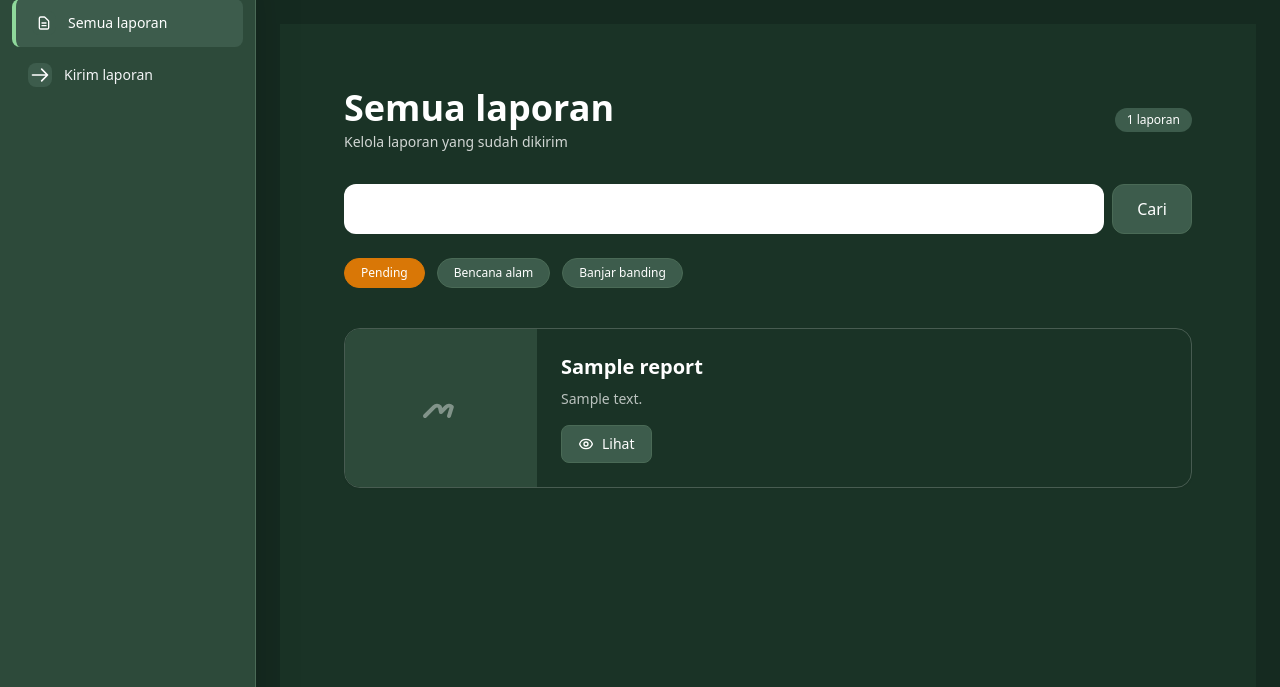
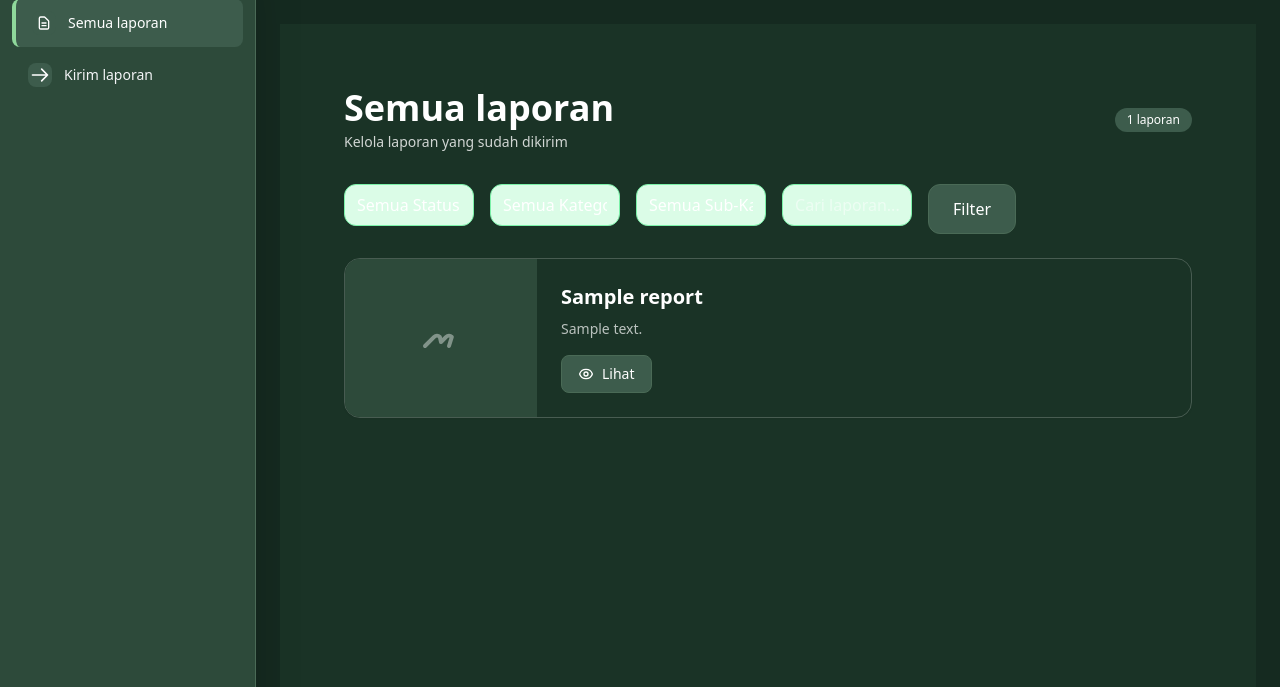
Before and after one commit to Arfan9swn/sapa-trantib, a Laravel app: page /reports in a window 1280 px wide. Shown: the part 65-752 px from the top of the page. Run offline with Laravel 12, Linux system fonts and the light colour scheme; tables that the repository leaves empty hold one stand-in row (values such as "Sample post"); style sheets or scripts are compiled from the project's sources; parts of the project's set-up code (start-up, migrations or seed data) failed here and were passed over.

Commit message:
feat: Functioning filters for index report

```diff
--- a/resources/views/reports/report-index.blade.php
+++ b/resources/views/reports/report-index.blade.php
@@ -19,23 +19,67 @@
                 </span>
             </div>
 
-            <!-- Search Bar -->
-            <div class="flex gap-2 mb-6">
-                <div class="flex-1 relative">
-                    <input type="text" placeholder="Cari laporan anda..." class="w-full pl-10 pr-10 py-3 rounded-xl bg-white border border-white/30 text-white placeholder-white/50 focus:outline-none focus:ring-2 focus:ring-emerald-400 transition-all">
-                    <div class="absolute left-3 top-1/2 -translate-y-1/2 text-white/60">
-                        <svg class="w-4 h-4" fill="none" stroke="currentColor" viewBox="0 0 24 24"><path stroke-linecap="round" stroke-linejoin="round" stroke-width="2" d="M21 21l-6-6m2-5a7 7 0 11-14 0 7 7 0 0114 0z"></path></svg>
-                    </div>
+            <!-- Filter Form -->
+            <form method="GET" class="flex flex-row sm:flex-row gap-4 mb-6 max-w-2xl">
+                <div class="flex-1 sm:flex-1">
+                    <select name="status" class="block w-full rounded-xl border border-green-300 bg-green-100 px-3 py-2 text-white focus:outline-none focus:ring-2 focus:ring-emerald-400 transition-all appearance-none">
+                        <option value="" {{ $request->status == '' ? 'selected' : '' }}>Semua Status</option>
+                        <option value="pending" {{ $request->status == 'pending' ? 'selected' : '' }}>Pending</option>
+                        <option value="denied" {{ $request->status == 'denied' ? 'selected' : '' }}>Ditolak</option>
+                        <option value="complete" {{ $request->status == 'complete' ? 'selected' : '' }}>Selesai</option>
+                    </select>
                 </div>
-                <button class="bg-[#3d5c4c] hover:bg-[#4a6a56] text-white px-6 py-3 rounded-xl font-medium transition-colors border border-[#4a6a56]">Cari</button>
-            </div>
+                <div class="flex-1 sm:flex-1">
+                    <select name="category_id" class="block w-full rounded-xl border border-green-300 bg-green-100 px-3 py-2 text-white focus:outline-none focus:ring-2 focus:ring-emerald-400 transition-all appearance-none" on="change-category">
+                        <option value="" {{ $request->category_id == '' ? 'selected' : '' }}>Semua Kategori</option>
+                        @foreach($categories as $cat)
+                        <option value="{{ $cat->category_id }}" {{ $request->category_id == $cat->category_id ? 'selected' : '' }}>{{ $cat->name }}</option>
+                        @endforeach
+                    </select>
+                </div>
+                <div class="flex-1 sm:flex-1">
+                    <select name="sub_category_id" class="block w-full rounded-xl border border-green-300 bg-green-100 px-3 py-2 text-white focus:outline-none focus:ring-2 focus:ring-emerald-400 transition-all appearance-none" id="subCategoryFilter">
+                        <option value="" {{ $request->sub_category_id == '' ? 'selected' : '' }}>Semua Sub-Kategori</option>
+                        @foreach($subCategories as $sc)
+                        <option value="{{ $sc->sub_category_id }}" {{ $request->sub_category_id == $sc->sub_category_id ? 'selected' : '' }}>{{ $sc->name }}</option>
+                        @endforeach
+                    </select>
+                </div>
+                <div class="flex-1 sm:flex-1">
+                    <input type="text" name="search" placeholder="Cari laporan..." class="block w-full rounded-xl border border-green-300 bg-green-100 px-3 py-2 text-white focus:outline-none focus:ring-2 focus:ring-emerald-400 transition-all appearance-none" value="{{ $request->search ?? '' }}">
+                </div>
+                <button type="submit" class="bg-[#3d5c4c] hover:bg-[#4a6a56] text-white px-6 py-3 rounded-xl font-medium transition-colors border border-[#4a6a56]">Filter</button>
+            </form>
 
-            <!-- Filter Pills -->
-            <div class="flex gap-3 mb-8 overflow-x-auto pb-2">
-                <span class="bg-[#d97706] text-white px-4 py-1.5 rounded-full text-xs font-medium whitespace-nowrap border border-[#d97706]">Pending</span>
-                <span class="bg-[#3d5c4c] text-white px-4 py-1.5 rounded-full text-xs font-medium whitespace-nowrap border border-[#4a6a56]">Bencana alam</span>
-                <span class="bg-[#3d5c4c] text-white px-4 py-1.5 rounded-full text-xs font-medium whitespace-nowrap border border-[#4a6a56]">Banjar banding</span>
-            </div>
+            <!-- Subcategory AJAX script -->
+            <script>
+            function loadSubCategories(categoryId) {
+                axios.get('/api/subcategories', { params: { category_id: categoryId } })
+                    .then(response => {
+                        const subCategoryFilter = document.getElementById('subCategoryFilter');
+                        subCategoryFilter.innerHTML = '<option value="">Semua Sub-Kategori</option>';
+                        response.data.forEach(subCat => {
+                            const option = document.createElement('option');
+                            option.value = subCat.sub_category_id;
+                            option.text = subCat.name;
+                            subCategoryFilter.appendChild(option);
+                        });
+                    })
+                    .catch(error => {
+                        console.error('Error loading subcategories:', error);
+                    });
+            }
+
+            // Handle category change
+            const categorySelect = document.querySelector('select[name="category_id"]');
+            categorySelect.addEventListener('change', function() {
+                const categoryId = this.value;
+                loadSubCategories(categoryId);
+            });
+            </script>
+
+            <!-- Reports Grid -->
+            <div class="space-y-4">
 
             <!-- Reports Grid -->
             <div class="space-y-4">
--- a/routes/web.php
+++ b/routes/web.php
@@ -174,10 +174,35 @@ Route::get('/categories/{category}/edit', function ($category) {
 // ---------------------------------------------------------------------------
 // Reports (reps)
 // ---------------------------------------------------------------------------
-Route::get('/reports', function () {
-    $reports = Reps::with('category', 'subCategory', 'comments', 'media')
-        ->latest()->get();
-    return view('reports.report-index', compact('reports'));
+Route::get('/reports', function (Request $request) {
+    $query = Reps::with(['category', 'subCategory', 'media']);
+
+    // State filter
+    if ($request->filled('status')) {
+        $status = $request->status;
+        $statusMap = ['pending' => 'pending', 'denied' => 'rejected', 'complete' => 'resolved'];
+        if (isset($statusMap[$status])) {
+            $query->where('status', $statusMap[$status]);
+        }
+    }
+
+    // Category filter
+    if ($request->filled('category_id')) {
+        $query->where('category_id', $request->category_id);
+    }
+
+    // Subcategory filter
+    if ($request->filled('sub_category_id')) {
+        $query->where('sub_category_id', $request->sub_category_id);
+    }
+
+    $reports = $query->latest()->paginate(15)->withQueryString();
+    $categories = App\Models\Cat::all();
+    $subCategories = $request->filled('category_id')
+        ? App\Models\SubCat::where('category_id', $request->category_id)->get()
+        : collect();
+
+    return view('reports.report-index', compact('reports', 'request', 'categories', 'subCategories'));
 })->name('reports.index');
 
 Route::get('/reports/create', [App\Http\Controllers\ReportsController::class, 'create'])->name('reports.create');
```
